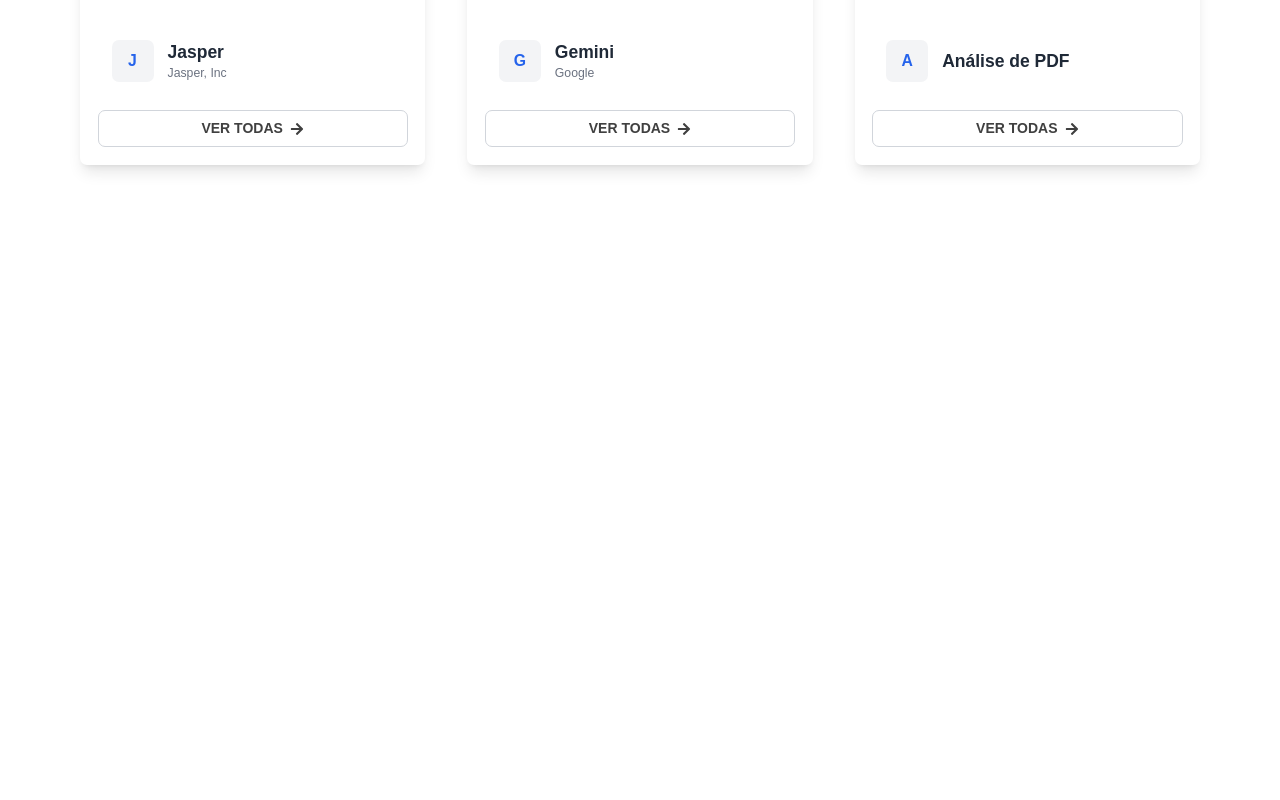
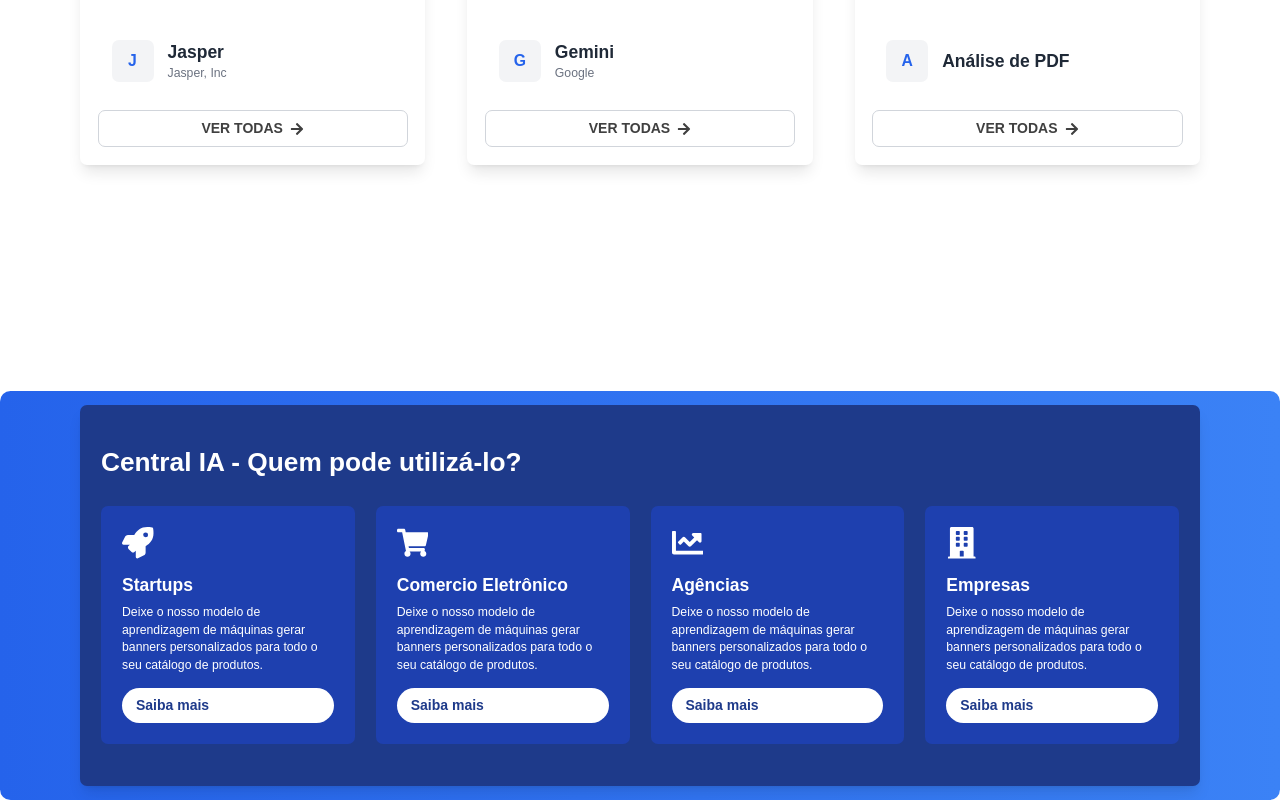
Before and after one commit to diinhoalmeida/central-ia, a React (Vite) app: page /home in a window 1280 px wide. Shown: the part 941-1741 px from the top of the page. Before the commit the page ends 1332 px from the top, so only its background shows below. Built offline with nearby package versions, Linux system fonts and the light colour scheme; a web font is replaced by a local one.

Commit message:
new: Who Can Use

```diff
--- a/src/components/Banner/Banner.tsx
+++ b/src/components/Banner/Banner.tsx
@@ -8,11 +8,11 @@
     >
       <div className="flex flex-col items-center max-w-[960px] mx-auto">
         <div className="mb-8">
-          <h1 className="text-2xl sm:text-3xl md:text-4xl font-semibold mb-4">
+          <h1 className="text-2xl sm:text-3xl md-1:text-4xl font-semibold mb-4">
             Pesquise pela Inteligência Artificial Desejada para Ter Acesso a
             Ferramentas, Tutoriais e Soluções
           </h1>
-          <p className="text-base sm:text-lg md:text-xl mb-6">
+          <p className="text-base sm:text-lg md-1:text-xl mb-6">
             Encontre as melhores ferramentas para o seu negócio, desenvolva suas
             ideias e acelere seus resultados com IA.
           </p>
--- a/src/components/Sidebar/HelpButton/HelpButton.tsx
+++ b/src/components/Sidebar/HelpButton/HelpButton.tsx
@@ -13,7 +13,7 @@
         aria-hidden="true"
         role="img"
       />
-      <span className="sr-only md:not-sr-only">Ajuda</span>
+      <span className="sr-only md-1:not-sr-only">Ajuda</span>
     </button>
   );
 }
--- /dev/null
+++ b/src/components/WhoCanUse/Card/Card.tsx
@@ -0,0 +1,37 @@
+type CardProps = {
+  icon: React.ElementType;
+  id: string;
+  title: string;
+  description: string;
+  linkLabel: string;
+  ariaLabel: string;
+};
+
+export function Card({
+  icon: Icon,
+  id,
+  title,
+  description,
+  linkLabel,
+  ariaLabel,
+}: CardProps) {
+  return (
+    <article
+      className="bg-blue-800 p-6 rounded-lg flex flex-col  "
+      aria-labelledby={id}
+    >
+      <Icon className="text-4xl mb-4" aria-hidden="true" />
+      <h3 id={id} className="text-xl font-semibold mb-2">
+        {title}
+      </h3>
+      <p className="text-sm">{description}</p>
+      <a
+        href="#"
+        className="mt-4 inline-block bg-white text-blue-900 font-bold py-2 px-4 rounded-full hover:bg-gray-100 transition"
+        aria-label={ariaLabel}
+      >
+        {linkLabel}
+      </a>
+    </article>
+  );
+}
--- /dev/null
+++ b/src/components/WhoCanUse/WhoCanUse.tsx
@@ -0,0 +1,54 @@
+import {
+  FaRocket,
+  FaShoppingCart,
+  FaChartLine,
+  FaBuilding,
+} from "react-icons/fa";
+import { Card } from "./Card/Card";
+
+export function WhoCanUse() {
+  return (
+    <section
+      className="bg-blue-900 text-white py-12 px-6 rounded-lg shadow-lg max-w-7xl mx-auto"
+      aria-labelledby="who-can-use-heading"
+    >
+      <h2 id="who-can-use-heading" className="text-3xl font-bold mb-8">
+        Central IA - Quem pode utilizá-lo?
+      </h2>
+      <div className="grid ls-1-1:grid-cols-2 ls-2:grid-cols-4 md-1:grid-cols-1 gap-6">
+        <Card
+          icon={FaRocket}
+          id="startups-heading"
+          title="Startups"
+          description="Deixe o nosso modelo de aprendizagem de máquinas gerar banners personalizados para todo o seu catálogo de produtos."
+          linkLabel="Saiba mais"
+          ariaLabel="Saiba mais sobre como Central IA pode ajudar Startups"
+        />
+        <Card
+          icon={FaShoppingCart}
+          id="ecommerce-heading"
+          title="Comercio Eletrônico"
+          description="Deixe o nosso modelo de aprendizagem de máquinas gerar banners personalizados para todo o seu catálogo de produtos."
+          linkLabel="Saiba mais"
+          ariaLabel="Saiba mais sobre como Central IA pode ajudar no Comercio Eletrônico"
+        />
+        <Card
+          icon={FaChartLine}
+          id="agencies-heading"
+          title="Agências"
+          description="Deixe o nosso modelo de aprendizagem de máquinas gerar banners personalizados para todo o seu catálogo de produtos."
+          linkLabel="Saiba mais"
+          ariaLabel="Saiba mais sobre como Central IA pode ajudar Agências"
+        />
+        <Card
+          icon={FaBuilding}
+          id="companies-heading"
+          title="Empresas"
+          description="Deixe o nosso modelo de aprendizagem de máquinas gerar banners personalizados para todo o seu catálogo de produtos."
+          linkLabel="Saiba mais"
+          ariaLabel="Saiba mais sobre como Central IA pode ajudar Empresas"
+        />
+      </div>
+    </section>
+  );
+}
--- /dev/null
+++ b/src/components/WhoCanUse/index.tsx
@@ -0,0 +1,3 @@
+import { WhoCanUse } from "./WhoCanUse";
+
+export {WhoCanUse}
--- a/src/pages/Home/Home.tsx
+++ b/src/pages/Home/Home.tsx
@@ -3,6 +3,7 @@
 import { SidebarHome } from "../../components/SidebarHome";
 import { Banner } from "../../components/Banner/Banner";
 import { MainSection } from "../../components/MainSection";
+import { WhoCanUse } from "../../components/WhoCanUse";
 
 export function Home() {
   const [isSidebarVisible, setIsSidebarVisible] = useState(false);
@@ -24,7 +25,9 @@
         Pular para o conteúdo principal
       </a>
 
-      <HeaderHomePage onMenuClick={toggleSidebar} />
+      <header role="banner">
+        <HeaderHomePage onMenuClick={toggleSidebar} />
+      </header>
 
       <div className="flex relative flex-1">
         {isSidebarVisible && (
@@ -36,16 +39,23 @@
           />
         )}
 
-        <nav role="navigation" aria-label="Menu lateral" className="h-full">
+        <aside
+          role="complementary"
+          aria-label="Menu lateral"
+          className="h-full"
+        >
           <SidebarHome
             isVisible={isSidebarVisible}
             onClose={toggleSidebar}
             aria-expanded={isSidebarVisible}
           />
-        </nav>
+        </aside>
 
         <div className="flex-1">
-          <section role="region" aria-label="Destaque principal">
+          <section role="region" aria-labelledby="main-highlight">
+            <h2 id="main-highlight" className="sr-only">
+              Destaque principal
+            </h2>
             <Banner />
           </section>
 
@@ -53,9 +63,23 @@
             id="main-content"
             className="p-4"
             role="region"
-            aria-label="Conteúdo principal"
+            aria-labelledby="main-content-header"
           >
+            <h2 id="main-content-header" className="sr-only">
+              Conteúdo principal
+            </h2>
             <MainSection />
+          </section>
+
+          <section
+            role="region"
+            className="p-4 from-blue-600 to-blue-500 max-w-[1280px] rounded-xl mx-auto bg-gradient-to-r"
+            aria-labelledby="who-can-use-header"
+          >
+            <h2 id="who-can-use-header" className="sr-only">
+              Quem pode usar
+            </h2>
+            <WhoCanUse />
           </section>
         </div>
       </div>
--- a/tailwind.config.js
+++ b/tailwind.config.js
@@ -20,6 +20,8 @@
         "max-[1560px]": { max: "1560px" },
         "md-1": "950px",
         "ls-1": "455px",
+        "ls-1-1": "500px",
+        "ls-2": "800px",
       },
     },
   },
```
Also changed, not shown: src/components/WhoCanUse/Card/index.tsx (added).
